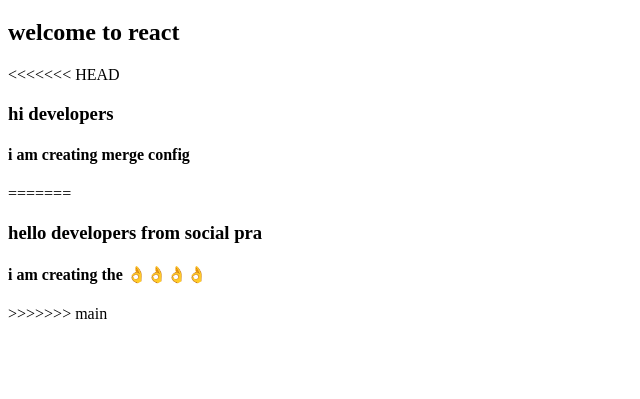
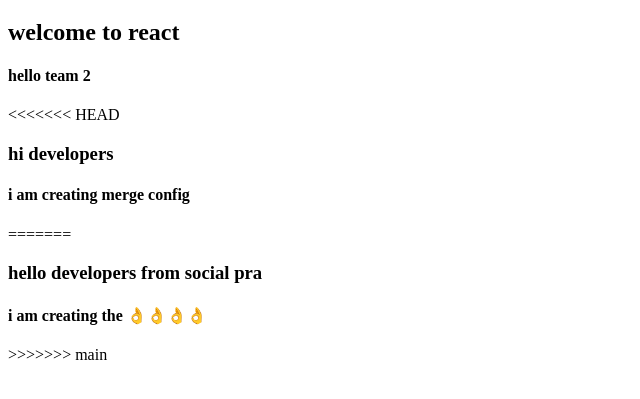
Before and after one commit to Lalitha741212/merge, a plain HTML site: page index.html in a window 1280 px wide. Shown: the part 61-460 px from the top of the page, without its empty margins (0-640 px from the left). Drawn offline with Linux system fonts and the light colour scheme.

Commit message:
team2 add somthing

```diff
--- a/index.html
+++ b/index.html
@@ -8,6 +8,7 @@
 <body>
     <h1>Helo react </h1>
     <h2>welcome to react</h2>
+    <h4>hello team 2</h4>
 <<<<<<< HEAD
     <h3>hi developers</h3>
     <h4> i am creating merge config</h4>
```
